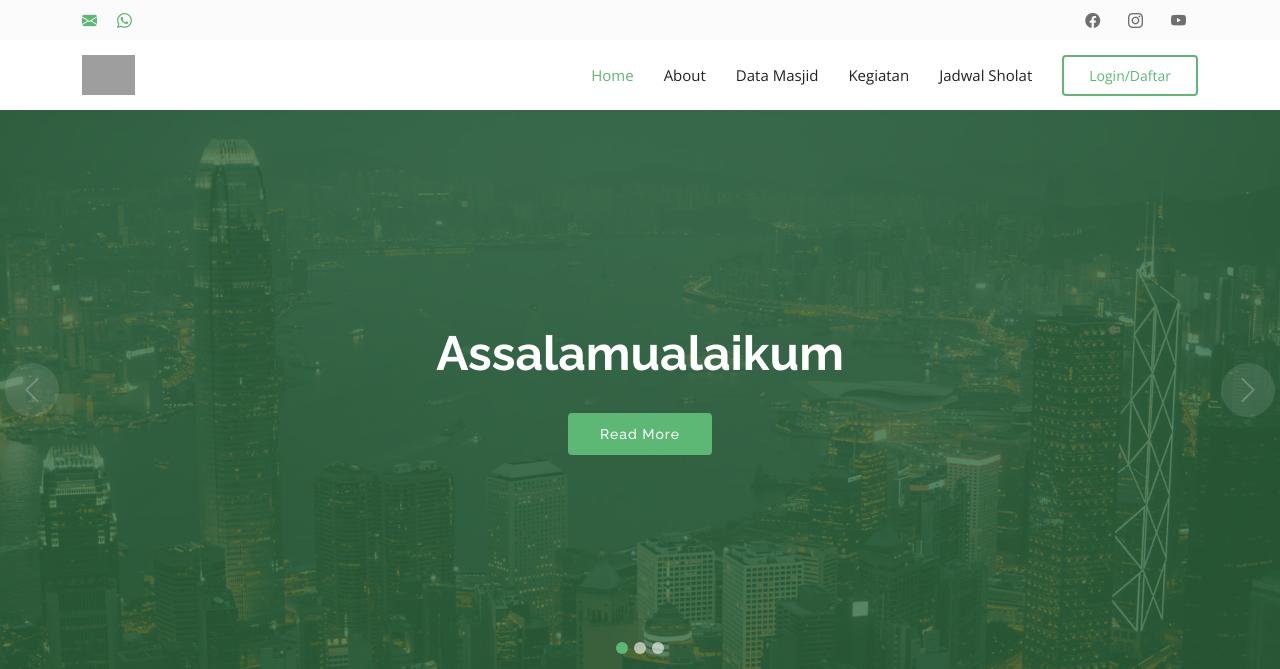
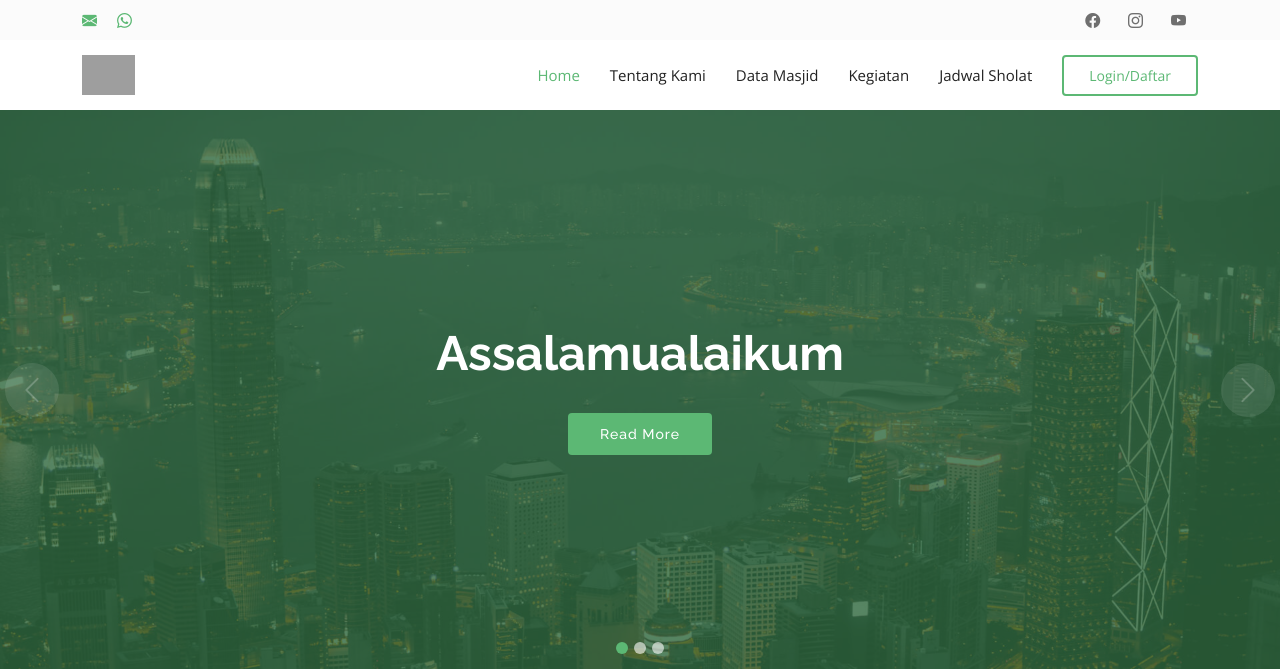
Before and after one commit to sandemoit/kas-masjid, a CodeIgniter app: page /kasmasjid/ in a window 1280 px wide. Shown: the top 669 px of the page. Run offline with CodeIgniter, Linux system fonts and the light colour scheme; data comes from the database, SQL or seed files in the repository; data that the repository does not hold is empty; some libraries are stand-ins or nearby versions; grey boxes are pictures that could not be loaded.

Commit message:
Translated Indonesian text in the navigation bar and the about section.

```diff
--- a/application/views/frontend/web.php
+++ b/application/views/frontend/web.php
@@ -64,7 +64,7 @@
             <nav id="navbar" class="navbar">
                 <ul>
                     <li><a class="nav-link scrollto active" href="#hero">Home</a></li>
-                    <li><a class="nav-link scrollto" href="#about">About</a></li>
+                    <li><a class="nav-link scrollto" href="#about">Tentang Kami</a></li>
                     <li><a class="nav-link scrollto" href="#data-masjid">Data Masjid</a></li>
                     <li><a class="nav-link scrollto" href="#kegiatan">Kegiatan</a></li>
                     <li><a class="nav-link scrollto" href="#jadwal">Jadwal Sholat</a></li>
@@ -230,8 +230,8 @@
             <div class="container">
 
                 <div class="section-title">
-                    <h2>Kegiatan</h2>
-                    <p>Magnam dolores commodi suscipit. Necessitatibus eius consequatur ex aliquid fuga eum quidem. Sit sint consectetur velit. Quisquam quos quisquam cupiditate. Et nemo qui impedit suscipit alias ea. Quia fugiat sit in iste officiis commodi quidem hic quas.</p>
+                    <h2>Kegiatan Islami</h2>
+                    <p>Ikuti serangkaian kegiatan Islami kami yang penuh makna, memperingati berbagai tanggal bersejarah dalam kalender Islam. Setiap acara dirancang untuk memperkuat ikatan komunitas dan mendalamkan pemahaman terhadap nilai-nilai Islam. Sambut kebersamaan, ilmu, dan keberkahan dalam setiap momen spesial tanggal Islam bersama kami.</p>
                 </div>
 
                 <div class="row">
```
